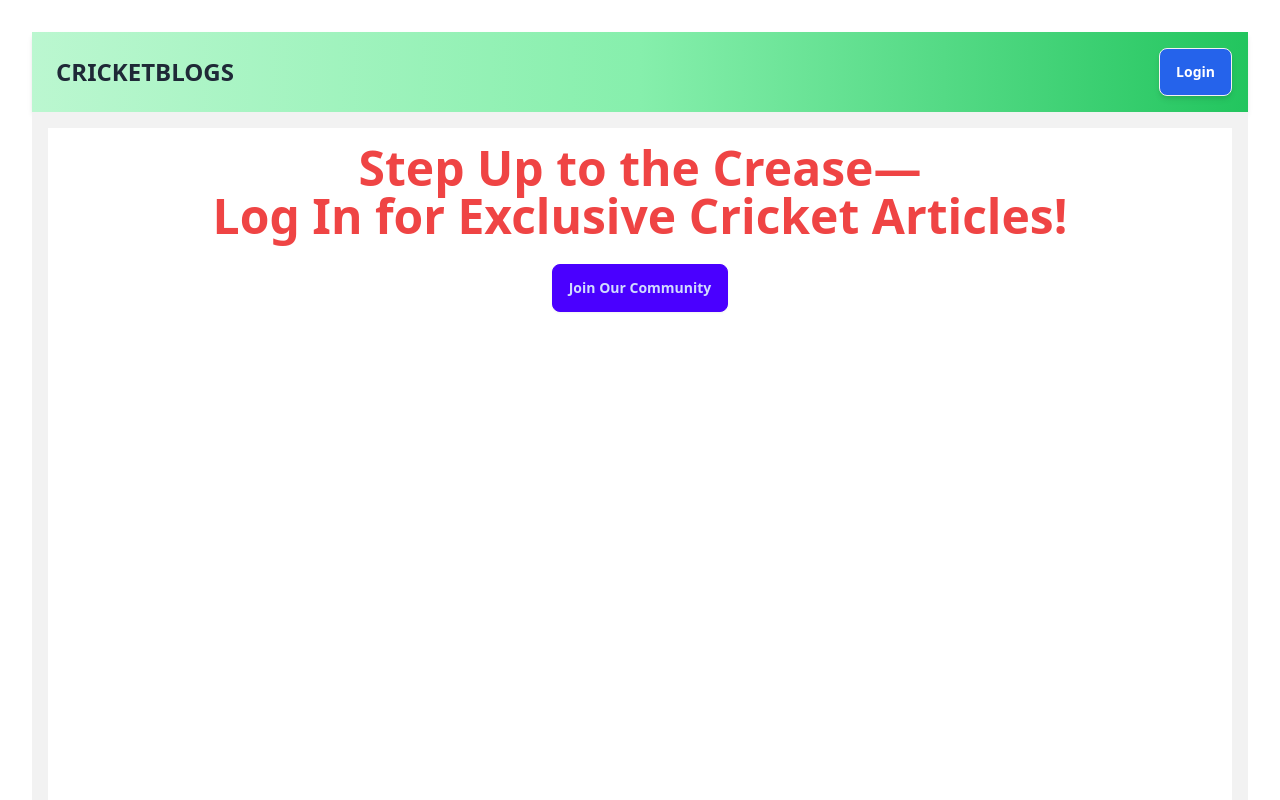
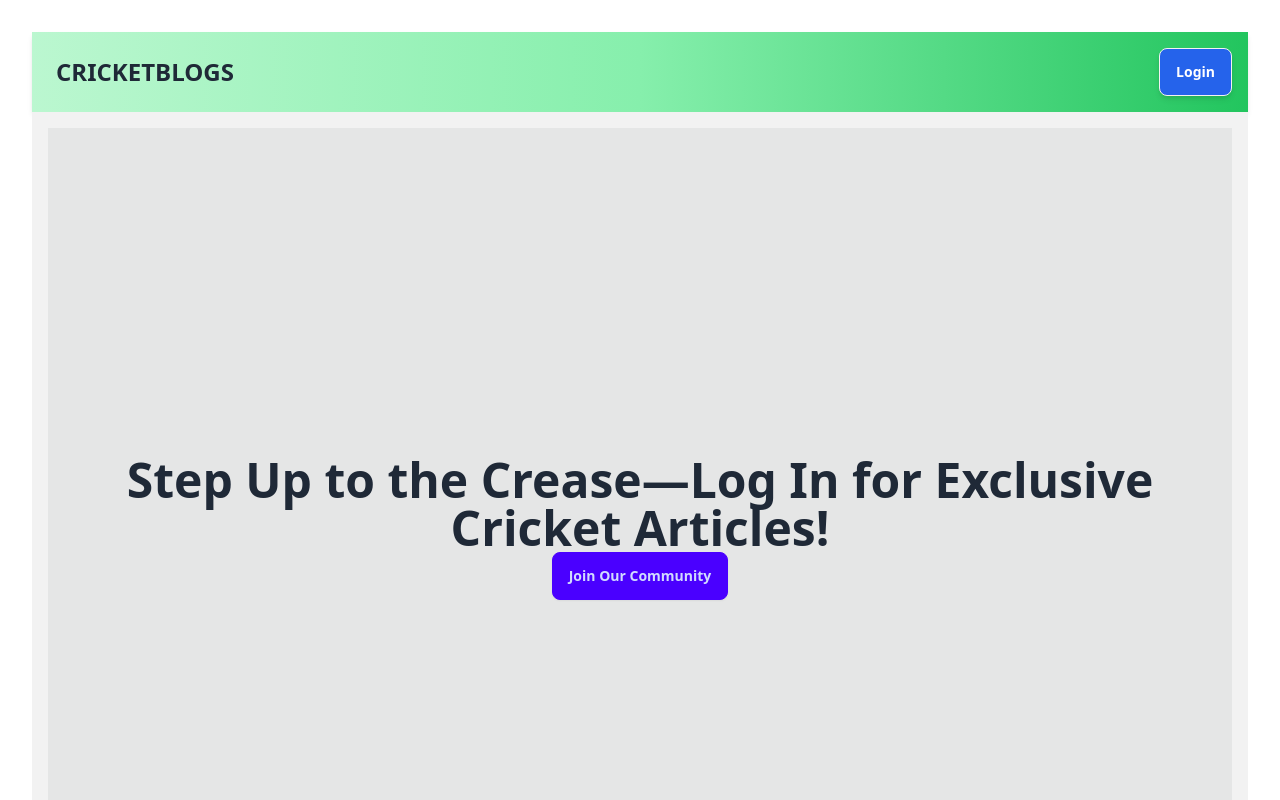
Before and after one commit to kumaraman58748/cricketblogs, a React (Vite) app: page / in a window 1280 px wide. Shown: the top 800 px of the page. Built offline with nearby package versions, Linux system fonts and the light colour scheme.

Commit message:
fix: some final

```diff
--- a/src/pages/Home.jsx
+++ b/src/pages/Home.jsx
@@ -49,13 +49,11 @@ const Home = () => {
   // 🟦 Case: Not logged in → show hero with sign-up
   if (!filteredPosts.length && !authStatus) {
     return (
-      <div className="min-h-screen w-full bg-white">
-        <div className="hero h-full w-full">
-          <div className="hero-content flex-col lg:flex-row-reverse max-w-6xl">
+      <div className="hero bg-base-300 min-h-screen">
+            <div className="hero-content flex-col lg:flex-row-reverse">
               <div>
-              <h1 className="text-4xl md:text-5xl text-red-500 font-bold mb-6 leading-snug">
-                Step Up to the Crease—<br />
-                Log In for Exclusive Cricket Articles!
+                <h1 className="text-5xl font-bold">
+                Step Up to the Crease—Log In for Exclusive Cricket Articles!
                 </h1>
                 <button
                   className="btn btn-primary"
@@ -74,13 +72,12 @@ const Home = () => {
               </div>
             </div>
           </div>
-      </div>
     );
   }
 
   // ✅ Case: Show post grid
   return (
-    <div className="min-h-screen w-full px-4 py-6 bg-white">
+    <div className="min-h-screen w-full px-4 py-6 bg-base-300">
       <div className="grid grid-cols-1 sm:grid-cols-2 lg:grid-cols-3 xl:grid-cols-4 gap-6">
         {filteredPosts.map((post) => {
           if (post.status === "active" || post.status === "inactive") {
```
Lines whose indentation alone changed are shown as unchanged.
